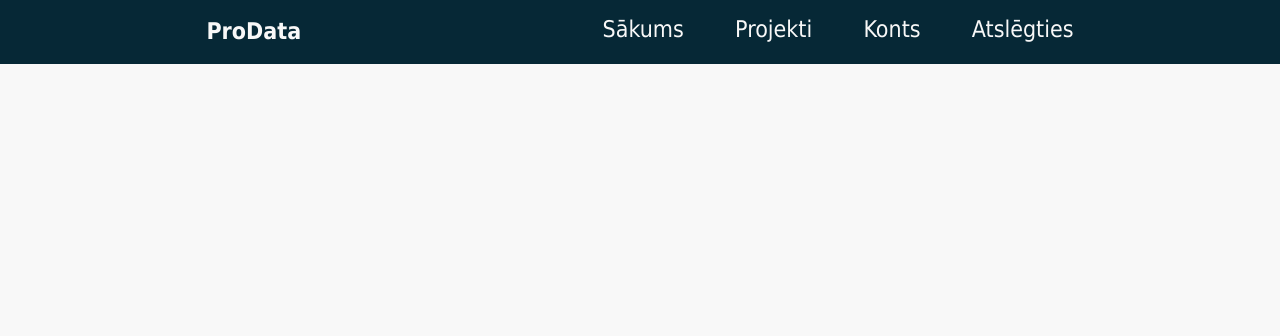
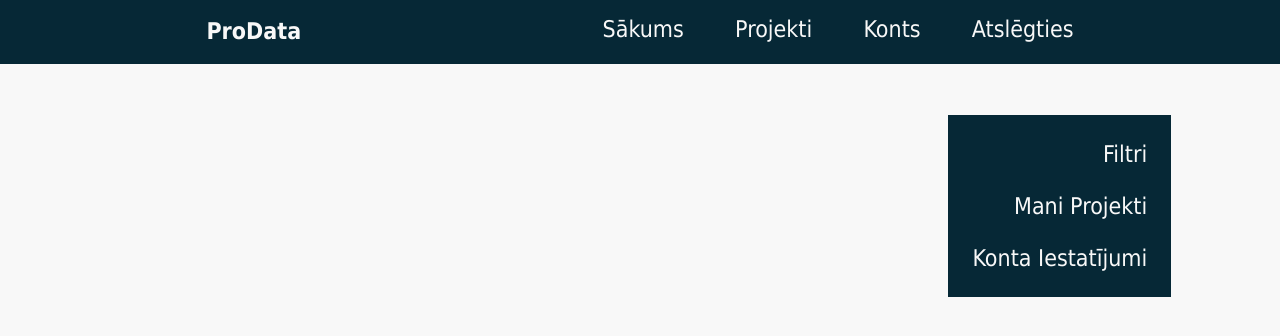
Before and after one commit to JaanjaMackus/ProjectR, a PHP site: page /konts.php in a window 1280 px wide. Shown: the top 336 px of the page. Run offline with PHP 8.4, Linux system fonts and the light colour scheme; the visitor is signed in with stand-in values (Sample User, id 1).

Commit message:
turpinajums + konta navigacija

```diff
--- a/css/main.css
+++ b/css/main.css
@@ -32,6 +32,11 @@ a:hover{
 .Nav ul li{
     font-size: 3vw;
 }
+.Saturs .Vizualizesanai{
+    background: #888080;
+    height: 80vw;
+}
+
 
 
 
@@ -54,19 +59,31 @@ body {
     border: 0;
     width: 80%;
     margin: 0 auto;
+    margin-bottom: 10vw;
 }
 .Saturs_Smalks{
     grid-template-columns: 1fr 1fr;
 }
 .Smalks_Pilns{
     grid-column: 1/3;
-
+}
+.Smalks_1{
+    grid-column: 1/3;
+}
+.Smalks_2{
+    grid-column: 1/3;
+}
+.Smalks_3{
+    grid-column: 1/3;
+}
+.Smalks_4{
+    grid-column: 1/3;
+}
+.Smalks_5{
+    grid-column: 5/6;
 }
 .Smalks_Pilns:first-child{
     margin-top: 6vw;
-}
-.Saturs_Smalks div{
-
 }
 .Saturs div{
     min-height: 5vw;
@@ -84,11 +101,11 @@ body {
 .Saturs .blakus{
     grid-column: 1/2;
 }
-.Attels{
+.Saturs .Attels{
     text-align: center;
     background: #aabbcc;
     grid-column: 1/2;
-    height: 10vw;
+    height: 40vw;
 }
 .apraksts{
     margin-top: 1vw;
@@ -173,10 +190,9 @@ body {
   font-size: 3vw;
 }
 
-.Nav a:hover {
+.Nav a:hover, .Konts_Nav a:hover{
   color: #DD0000;
 }
-
 .Nav_Poga:checked ~ .Nav {
   transform: scale(1,1);
 }
@@ -186,6 +202,23 @@ body {
   transition: opacity 250ms ease-in-out 250ms;
 }
 
+
+/* /////////////////////////////////////////////////////////////////// Konta Nav /// */
+.Saturs .Konts_Nav{
+    display: flex;
+    justify-content:center;
+    width: 125%;
+    height: auto;
+    margin-top: 3vw;
+    grid-column: 1/3;
+    background: #062836;
+}
+.Konts_Nav a{
+    font-size: 3vw;
+    color: #F8F8F8;
+    padding: 2vw 4vw;
+    float: left;
+}
 
 /* /////////////////////////////////////////////////////////////////// PROJEKTI /// */
 
@@ -258,7 +291,10 @@ h3{
     grid-column: 1/6;
 
 }
-
+.Saturs .Vizualizesanai{
+    background: #888080;
+    height: 40vw;
+}
 
 
 
@@ -275,7 +311,8 @@ h3{
 .Saturs .Vidus{
     grid-column: 1/3;
 }
-.Attels{
+.Saturs .Attels{
+    height: 20vw;
     grid-column: 2/3;
 }
 .Saturs .blakus{
@@ -327,6 +364,19 @@ h3{
     opacity: 1;
 }
 
+/* /////////////////////////////////////////////////////////////////// Konta Nav /// */
+.Saturs .Konts_Nav{
+    text-align: right;
+    width: 100%;
+    margin-top: 3vw;
+    grid-column: 5/6;
+    padding: 0 1.5vw;
+}
+.Konts_Nav a{
+    font-size: 1.8vw;
+    padding: 2vw 2vw;
+    float: none;
+}
 
 /* /////////////////////////////////////////////////////////////////// REGISTER /// */
 
@@ -402,7 +452,14 @@ h3{
     font-size: 1.2vw;
     padding-bottom: 0;
 }
-
+/* /////////////////////////////////////////////////////////////////// Konta Nav /// */
+.Saturs .Konts_Nav{
+    margin-top: 2vw;
+    padding: 0;
+}
+.Konts_Nav a{
+    font-size: 1.2vw;
+}
 
 
 /* /////////////////////////////////////////////////////////////////// REGISTER /// */
--- a/konts.php
+++ b/konts.php
@@ -1,4 +1,4 @@
-<?php include('konts_parbaude.php') ?>
+<?php include('konts_parbaude.php'); ?>
 
 <!DOCTYPE html>
 <html>
@@ -13,16 +13,8 @@
     <?php include('nav.php');
 
     if(isset($_SESSION['Lietotajvards'])){
-        echo "
-            <div id='Atstarpe'></div><div class='Saturs Saturs_Smalks'>
-            <div></div>
-            <div></div>
-            <div></div>
-            <div></div>
-            <div></div>
-            <div></div>
-            <div></div>
-            ";
+        echo "<div id='Atstarpe'></div><div class='Saturs Saturs_Smalks'>";
+        include('konts_nav.php');
 
 
     }else{
--- /dev/null
+++ b/konts_nav.php
@@ -0,0 +1,8 @@
+
+    <div class="Konts_Nav">
+        <ul>
+            <a href="#"><li>Filtri</li></a>
+            <a href="#"><li>Mani Projekti</li></a>
+            <a href="#"><li>Konta Iestatījumi</li></a>
+        </ul>
+    </div>
--- a/nav.php
+++ b/nav.php
@@ -1,4 +1,3 @@
-
 <div id="Nav_Turetajs">
     <h1 class="Logo">ProData</h1>
     <input type="checkbox" id="Nav_Poga" class="Nav_Poga">
--- a/pieslegties.php
+++ b/pieslegties.php
@@ -1,7 +1,6 @@
 <div id='Atstarpe'></div>
 <div class='Saturs'>
     <div class='Vidus_Mazais'>
-        <h3 class='Atstarpe_Auksa'>Pieslēgšanās forma</h3>
         <h3 class='Atstarpe_Auksa'>Pieslēgšanās forma</h3>
         <?php
         if(count($Kludas)>0){
--- a/projekti.php
+++ b/projekti.php
@@ -22,7 +22,7 @@ session_start();
     <div id="Atstarpe"></div>
     <div class="Saturs Saturs_Smalks">
         <div class="Smalks_Pilns">
-            <h1>Projekta nosaukums</h1>
+            <h1>Projekta nosaukums (piemērs kā izskatīsies kad uzspiests uz konkrēta projekta) todo: izveidot vispārīgu skatu kur visus vai vairākus publiskos projektus redzēt</h1>
             <p class="apraksts">projekta apraksts Contrary to popular belief, Lorem Ipsum is not simply random text. It has roots in a piece of classical Latin literature from 45 BC, making it over 2000 years old. Richard McClintock, a Latin professor at Hampden-Sydney College in Virginia, looked up one of the more obscure Latin words, consectetur, from a Lorem Ipsum passage, and going through the cites of the word in classical literature, discovered the undoubtable source. Lorem Ipsum comes from sections 1.10.32 and 1.10.33 of "de Finibus Bonorum et Malorum" (The Extremes of Good and Evil) by Cicero, written in 45 BC. This book is a treatise on the theory of ethics, very popular during the Renaissance. The first line of Lorem Ipsum, "Lorem ipsum dolor sit amet..", comes from a line in section 1.10.32.</p>
         </div>
         <div class="dalibnieks"><h3>Vards Uzvards</h3><p class="apraksts">stradaja pie sensoriem, kur jūtas ļoti labi, jo sensori viņu saprot</p>
@@ -39,6 +39,9 @@ session_start();
         </div>
         <div class="dalibnieks"><h3>Vards Uzvards6</h3><p class="apraksts">stradaja of "de Finibus Bonorum et Malorum"e sensoriem, kur jūtas ļoti labi, jo sensori viņu saprot</p>
         </div>
+        <div class="Smalks_Pilns Vizualizesanai">
+            <h1>Vieta kur būs datu filtrēšana un attēlošana</h1>
+        </div>
     </div>
 </body>
 
```
Also changed, not shown: index.php (+1 -9 lines).
